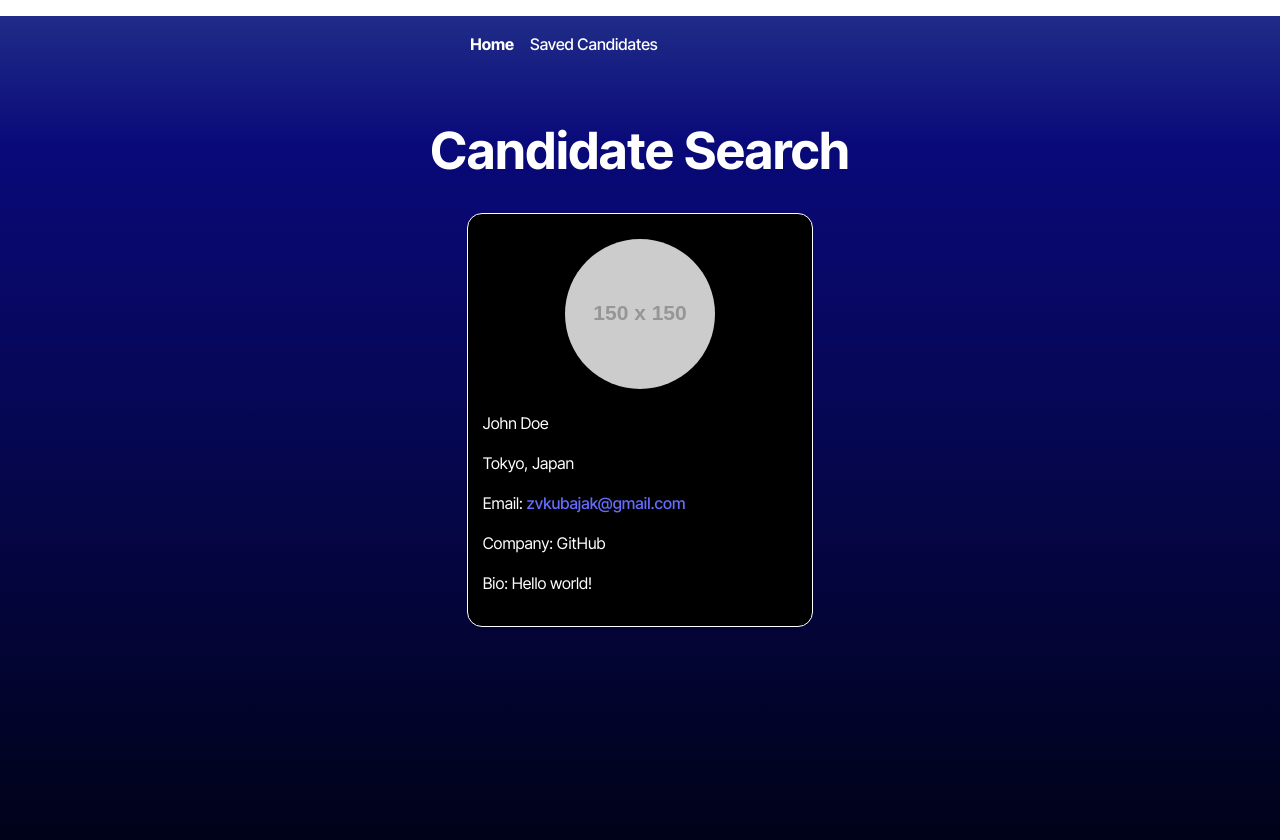
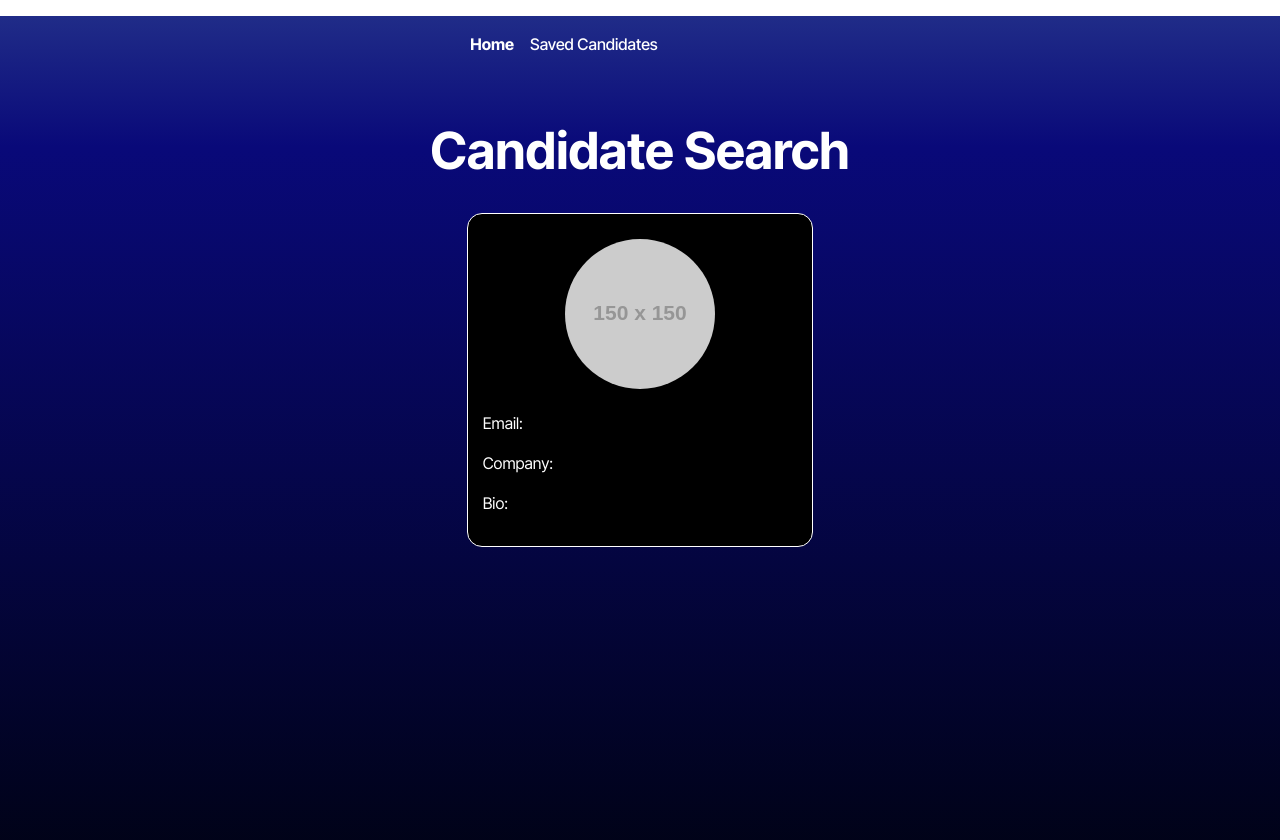
Before and after one commit to ZVKubajak/candidate-search-application, a React (Vite) app: page / in a window 1280 px wide. Shown: the top 840 px of the page. Built offline with nearby package versions, Linux system fonts and the light colour scheme.

Commit message:
Added Props to CandidateSearch.tex

```diff
--- a/src/pages/CandidateSearch.tsx
+++ b/src/pages/CandidateSearch.tsx
@@ -1,9 +1,13 @@
 import { useState, useEffect } from "react";
 import { searchGithub, searchGithubUser } from "../api/API";
 
+import Candidate from "../interfaces/Candidate.interface.tsx";
+
 import "./CandidateSearch.css";
 
-const CandidateSearch = () => {
+const CandidateSearch = (props) => {
+  const { image, name, location, email, company, bio } = props;
+
   return (
     <div>
       <h1>Candidate Search</h1>
@@ -16,13 +20,13 @@ const CandidateSearch = () => {
               src="https://placehold.co/150x150"
             ></img>
           </div>
-          <p className="candidate-name">John Doe</p>
-          <p className="candidate-location">Tokyo, Japan</p>
+          <p className="candidate-name">{name}</p>
+          <p className="candidate-location">{location}</p>
           <p className="candidate-email">
-            Email: <a href="mailto:zvkubajak@gmail.com">zvkubajak@gmail.com</a>
+            Email: <a href={`mailto:${email}`}>{email}</a>
           </p>
-          <p className="candidate-company">Company: GitHub</p>
-          <p className="candidate-bio">Bio: Hello world!</p>
+          <p className="candidate-company">Company: {company}</p>
+          <p className="candidate-bio">Bio: {bio}</p>
         </div>
       </div>
     </div>
```
